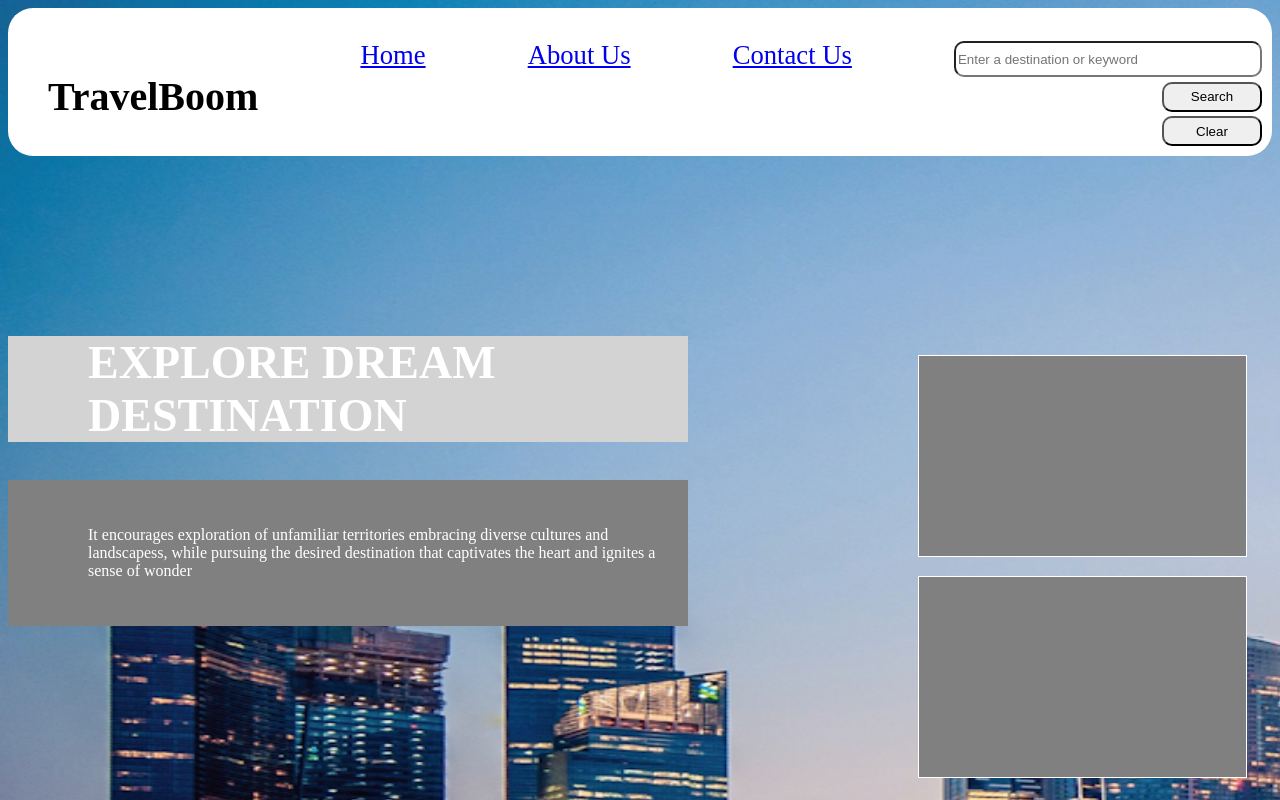
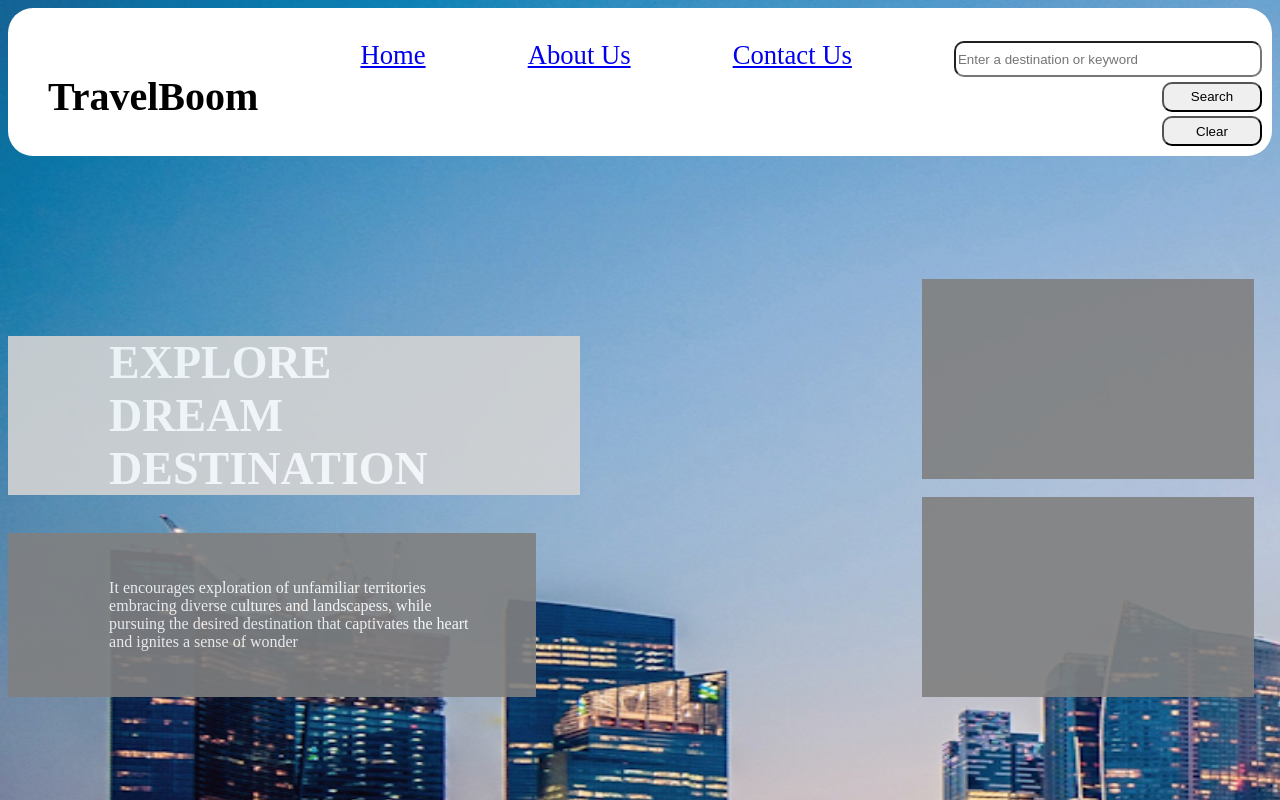
Before and after one commit to Volkan2525/travelRecommendation, a plain HTML site: page index.html in a window 1280 px wide. Drawn offline with Linux system fonts and the light colour scheme.

Commit message:
project update2

```diff
--- a/index.html
+++ b/index.html
@@ -1,7 +1,8 @@
 <!DOCTYPE html>
 <html>
 <head>
-
+<style>
+</style>
 </head>
 <body style = "overflow:hidden; background-image:url(background1.jpg); background-size:3000px 1200px; background-repeat:no-repeat;" >
 
@@ -21,19 +22,19 @@
 </div>
 
 <nav>
-<div style="padding-left:80px; margin-top:180px; width:600px; font-size:23pt; border-style:1px; border-width:1px;  color:white; background-color:lightgray;">
+<div style="opacity:0.9; padding-left:8%; padding-right:3em; margin-top:180px; width:30%; font-size:23pt; border-style:1px; border-width:1px;  color:white; background-color:lightgray;">
     <h2>EXPLORE DREAM DESTINATION</h2>
 </div>
-<div style="padding-left:80px; padding-top:30px; padding-bottom:30px; width:600px; border-style:1px; border-width:1px;  color:white; background-color:gray;">
+<div style="opacity:0.9; padding-left:8%; padding-right:3em; padding-top:30px; padding-bottom:30px; width:30%; border-style:1px; border-width:1px;  color:white; background-color:gray;">
     <p>It encourages exploration of unfamiliar territories
         embracing diverse cultures and landscapess, while pursuing the desired destination
         that captivates the heart and ignites a sense of wonder
     </p>
 </div>
 
-<div style="width:26%; float:right; margin-top:-290px; margin-right:2%; text-align:left;">
-    <h3 id="firstDiv" style="border-style:solid; border-width:1px; height:200px; color:white; background-color:gray;"></h3>
-    <h3 id="secondDiv" style="border-style:solid; border-width:1px; height:200px; color:white;background-color:gray;" ></h3>
+<div style="opacity:0.9; width:26%; float:right; position:absolute; top:260px; right:2%; text-align:left;">
+    <h3 id="firstDiv" style="border-style:none; border-width:1px; height:200px; color:white; background-color:gray;"></h3>
+    <h3 id="secondDiv" style="border-style:none; border-width:1px; height:200px; color:white;background-color:gray;" ></h3>
 </div>
 
 </body>
```
Also changed, not shown: aboutus.html (+5 -8 lines), contactus.html (+4 -4 lines).
